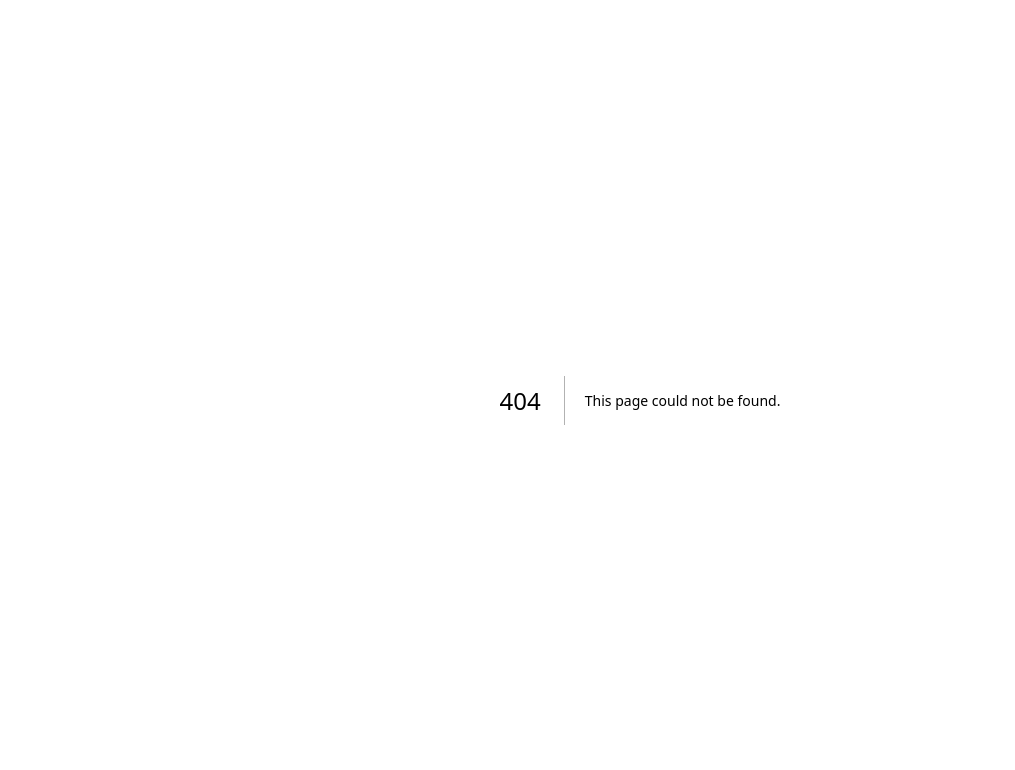
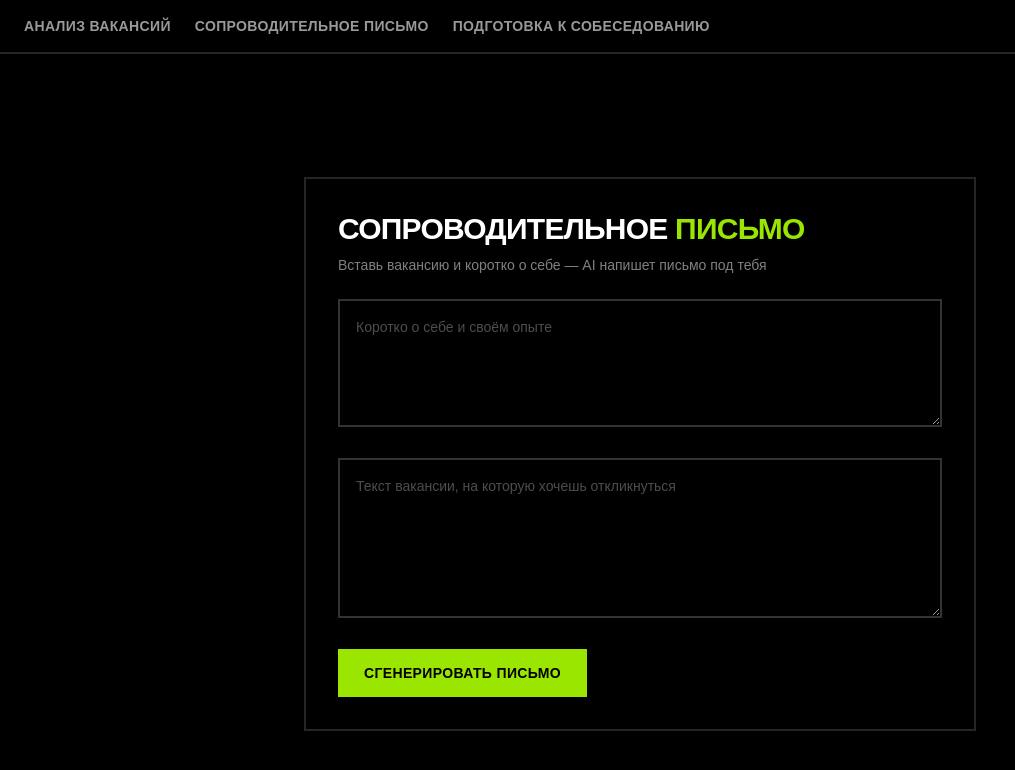
Before and after one commit to ouneri/job-ai-hunt, a Next.js app: page /cover-letter in a window 1280 px wide. Before the commit this address had no page. Shown: the top 770 px of the page, without its empty margins (0-1015 px from the left). Built offline with nearby package versions, Linux system fonts and the light colour scheme.

Commit message:
first commit idk write

```diff
--- /dev/null
+++ b/app/api/cover-letter/route.ts
@@ -0,0 +1,35 @@
+import { GoogleGenAI } from "@google/genai";
+
+
+const geminiAI = new GoogleGenAI({
+    apiKey: process.env.GEMINI_API_KEY
+});
+
+export async function POST (request: Request) {
+
+    try{
+        const data = await request.json();
+        const result = await geminiAI.models.generateContent({
+            model: "gemini-2.5-flash",
+            contents: `Ты — помощник, который пишет сопроводительные письма для отклика на вакансии в IT.
+
+                    Вот текст вакансии:
+                    ${data.vacancyText}
+
+                    Вот немного о кандидате (резюме/опыт):
+                    ${data.resumeText}
+
+                    Напиши сопроводительное письмо от первого лица, как будто его пишет сам кандидат.
+                    Требования:
+                    - Свяжи конкретный опыт кандидата с конкретными требованиями из вакансии, без общих фраз
+                    - Длина — примерно 150-200 слов
+                    - Тон уверенный, но не хвастливый, без клише вроде "командный игрок" и "быстро обучаюсь"
+                    - Не придумывай факты о кандидате, которых нет в тексте о нём
+`
+        })
+        return Response.json({ text: result.text })
+    } catch (error) {
+        console.log(error)
+        return Response.json ({ text: "Ошибка при обработке запроса" }, { status: 500 })
+    }
+}
--- /dev/null
+++ b/app/api/interview-prep/route.ts
@@ -0,0 +1,24 @@
+import { GoogleGenAI } from "@google/genai";
+
+
+const geminiAI = new GoogleGenAI({
+    apiKey: process.env.GEMINI_API_KEY
+});
+
+export async function POST (request: Request) {
+
+    try {
+        const data = await request.json();
+        const res = await geminiAI.models.generateContent({
+            model: "gemini-2.5-flash",
+            contents: `Ты - профессиональный HR и тех-лид в компании, твоя задача проанализировать сегодняшний рынок и на основе предоставленных тебе данных
+            составить подготовку к собеседованию по данной вакансии -- приблизительно нужно оценить то чем компания занимается какие вопросы могут задать на собеседовании и предоставить небольшой тест-блиц вопрос с вопросами и ответами на них в конце для подготовки к собеседованию
+            Текст вакансии ${data.textInterview}`
+    });
+    return Response.json({text: res.text});
+
+        } catch (error) {
+        console.log(error);
+        return Response.json ({ text: "Ошибка при обработке запроса" }, { status: 500 })
+        }
+}
--- /dev/null
+++ b/app/cover-letter/page.tsx
@@ -0,0 +1,70 @@
+'use client'
+import { useState } from "react";
+import Markdown from "react-markdown";
+
+
+export  default function СoverLetter () {
+
+
+    const [resumeText, setResumeText] = useState('');
+    const [vacancyText, setVacancyText] = useState('')
+    const [coverLetterText ,setCoverLetterText] = useState('')
+
+
+
+
+
+
+
+    return (
+        <div className="min-h-screen bg-black flex items-center justify-center p-6">
+            <div className="w-full max-w-2xl border-2 border-white/15 p-8 space-y-6">
+                <div>
+                    <h1 className="text-3xl font-black uppercase tracking-tight text-white">
+                        Сопроводительное <span className="text-lime-400">письмо</span>
+                    </h1>
+                    <p className="mt-2 text-sm text-white/50">
+                        Вставь вакансию и коротко о себе — AI напишет письмо под тебя
+                    </p>
+                </div>
+
+                <textarea
+                    value={resumeText}
+                    onChange={(e) => setResumeText(e.target.value)}
+                    placeholder="Коротко о себе и своём опыте"
+                    className="w-full min-h-32 resize-y border-2 border-white/20 bg-black p-4 text-sm text-white placeholder:text-white/30 focus:outline-none focus:border-lime-400 transition-colors"
+                ></textarea>
+
+                <textarea
+                    value={vacancyText}
+                    onChange={(e) => setVacancyText(e.target.value)}
+                    placeholder="Текст вакансии, на которую хочешь откликнуться"
+                    className="w-full min-h-40 resize-y border-2 border-white/20 bg-black p-4 text-sm text-white placeholder:text-white/30 focus:outline-none focus:border-lime-400 transition-colors"
+                ></textarea>
+
+                <button
+                    onClick={async () => {
+                        const res = await fetch('/api/cover-letter', {
+                            method: 'POST',
+                            headers: { 'Content-Type': 'application/json' },
+                            body: JSON.stringify({ vacancyText, resumeText })
+
+                        });
+                        const data = await res.json();
+                        setCoverLetterText(data.text)
+
+                    }}
+                    className="border-2 border-lime-400 bg-lime-400 px-6 py-3 text-sm font-bold uppercase tracking-wide text-black transition-all hover:bg-black hover:text-lime-400 active:scale-95"
+                >
+                    Сгенерировать письмо
+                </button>
+
+                {coverLetterText && (
+                    <div className="animate-[fadeInUp_0.4s_ease-out] border-2 border-white/15 p-5 prose prose-invert prose-sm max-w-none">
+                        <Markdown>{coverLetterText}</Markdown>
+                    </div>
+                )}
+            </div>
+        </div>
+    )
+}
--- a/app/globals.css
+++ b/app/globals.css
@@ -25,3 +25,24 @@ body {
   color: var(--foreground);
   font-family: Arial, Helvetica, sans-serif;
 }
+
+@keyframes fadeInUp {
+  from {
+    opacity: 0;
+    transform: translateY(16px);
+  }
+  to {
+    opacity: 1;
+    transform: translateY(0);
+  }
+}
+
+@keyframes pulseAccent {
+  0%,
+  100% {
+    opacity: 1;
+  }
+  50% {
+    opacity: 0.5;
+  }
+}
--- /dev/null
+++ b/app/interview-prep/page.tsx
@@ -0,0 +1,58 @@
+'use client'
+import { useState } from "react"
+import Markdown from "react-markdown"
+
+
+export default function InterviewPage() {
+
+    const [textInterview, setTextInterview] = useState('')
+    const [textAiRes, setTextAiRes] = useState('')
+
+
+
+
+
+    return (
+        <div className="min-h-screen bg-black flex items-center justify-center p-6">
+            <div className="w-full max-w-2xl border-2 border-white/15 p-8 space-y-6">
+                <div>
+                    <h1 className="text-3xl font-black uppercase tracking-tight text-white">
+                        Подготовка к <span className="text-lime-400">собеседованию</span>
+                    </h1>
+                    <p className="mt-2 text-sm text-white/50">
+                        Вставь текст вакансии — AI подскажет вероятные вопросы и подготовит тест-блиц
+                    </p>
+                </div>
+
+                <textarea
+                    value={textInterview}
+                    placeholder="Введите ссылку или требования к вашей вакансии"
+                    onChange={(e) => setTextInterview(e.target.value)}
+                    className="w-full min-h-40 resize-y border-2 border-white/20 bg-black p-4 text-sm text-white placeholder:text-white/30 focus:outline-none focus:border-lime-400 transition-colors"
+                ></textarea>
+
+                <button
+                    onClick={async () => {
+                        const res = await fetch('/api/interview-prep', {
+                            method: 'POST',
+                            headers: { 'Content-Type': 'application/json' },
+                            body: JSON.stringify({ textInterview })
+
+                        })
+                        const data = await res.json();
+                        setTextAiRes(data.text)
+                    }}
+                    className="border-2 border-lime-400 bg-lime-400 px-6 py-3 text-sm font-bold uppercase tracking-wide text-black transition-all hover:bg-black hover:text-lime-400 active:scale-95"
+                >
+                    Подготовиться
+                </button>
+
+                {textAiRes && (
+                    <div className="animate-[fadeInUp_0.4s_ease-out] border-2 border-white/15 p-5 prose prose-invert prose-sm max-w-none">
+                        <Markdown>{textAiRes}</Markdown>
+                    </div>
+                )}
+            </div>
+        </div>
+    )
+}
--- a/app/layout.tsx
+++ b/app/layout.tsx
@@ -1,6 +1,7 @@
 import type { Metadata } from "next";
 import { Geist, Geist_Mono } from "next/font/google";
 import "./globals.css";
+import Link from "next/link";
 
 const geistSans = Geist({
   variable: "--font-geist-sans",
@@ -27,7 +28,28 @@ export default function RootLayout({
       lang="en"
       className={`${geistSans.variable} ${geistMono.variable} h-full antialiased`}
     >
-      <body className="min-h-full flex flex-col">{children}</body>
+      <body className="min-h-full flex flex-col bg-black">
+        <nav className="flex items-center gap-6 px-6 py-4 border-b-2 border-white/15 bg-black">
+          <Link
+            href="/"
+            className="text-sm font-bold uppercase tracking-wide text-white/60 hover:text-lime-400 transition-colors"
+          >
+            Анализ вакансий
+          </Link>
+          <Link
+            href="/cover-letter"
+            className="text-sm font-bold uppercase tracking-wide text-white/60 hover:text-lime-400 transition-colors"
+          >
+            Сопроводительное письмо
+          </Link>
+          <Link
+            href="/interview-prep"
+            className="text-sm font-bold uppercase tracking-wide text-white/60 hover:text-lime-400 transition-colors"
+          >
+            Подготовка к собеседованию
+          </Link>
+        </nav>
+        {children}</body>
     </html>
   );
 }
```
Also changed, not shown: app/page.tsx (+11 -9 lines).
